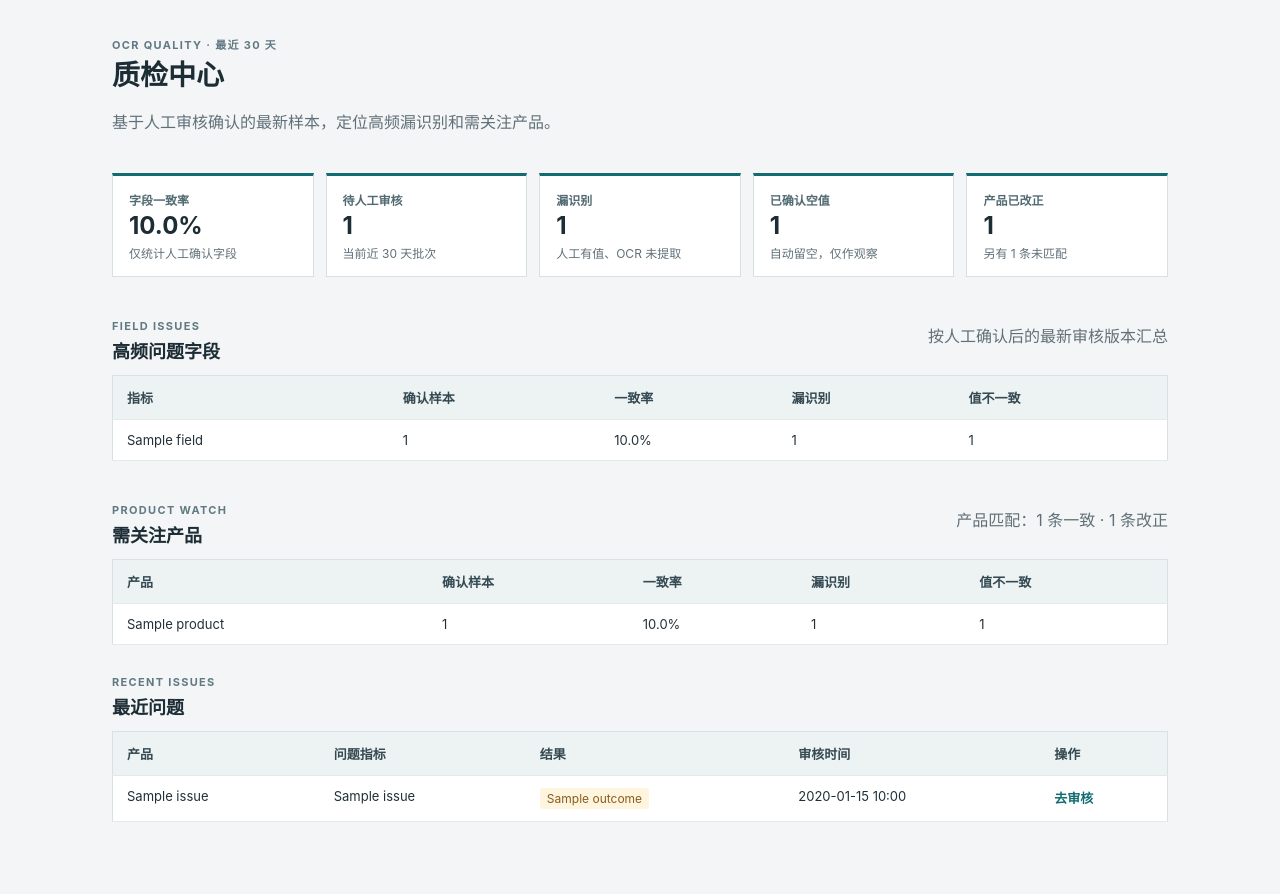
After one commit to icekale/nav-updater, a FastAPI app: template app/templates/quality.html in a window 1280 px wide. The commit adds this page. Run offline with FastAPI, Linux system fonts and the light colour scheme; the template is opened without the code that fills it: most values are stand-ins (such as "Sample title", 1, 10 or a date in 2020).

Commit message:
feat: add OCR quality center

```diff
--- a/app/main.py
+++ b/app/main.py
@@ -55,6 +55,7 @@ from .jobs.service import (
 )
 from .meetings import MeetingImportError, import_meetings
 from .models import AuditLog, Meeting, Product, UpdateRun, User
+from .quality import build_quality_dashboard
 
 ATTENDANCE_OPTIONS = (
     ("unplanned", "未安排"),
@@ -220,6 +221,22 @@ def create_app(
                 "user": user,
                 "runs": runs,
                 "notice": notice,
+                "csrf_token": csrf_token(request),
+            },
+        )
+
+    @app.get("/quality", response_class=HTMLResponse)
+    def quality_page(
+        request: Request,
+        user: User = Depends(current_user),
+        session: Session = Depends(get_session),
+    ):
+        return templates.TemplateResponse(
+            request=request,
+            name="quality.html",
+            context={
+                "user": user,
+                "quality": build_quality_dashboard(session),
                 "csrf_token": csrf_token(request),
             },
         )
--- a/app/static/app.css
+++ b/app/static/app.css
@@ -186,6 +186,24 @@ td:last-child, th:last-child { white-space: nowrap; }
 
 .result-summary-stats strong { color: #875d1d; }
 
+.quality-kpis { display: grid; grid-template-columns: repeat(5, minmax(0, 1fr)); gap: 12px; margin-bottom: 24px; }
+
+.quality-kpi { display: grid; gap: 5px; min-width: 0; padding: 15px 16px; border: 1px solid #d7e0e3; border-top: 3px solid #126c70; background: #ffffff; }
+
+.quality-kpi span { color: #526b73; font-size: 12px; font-weight: 700; }
+
+.quality-kpi strong { color: #1d2d35; font-size: 24px; line-height: 1.1; }
+
+.quality-section { margin-top: 30px; }
+
+.section-heading { display: flex; align-items: end; justify-content: space-between; gap: 18px; margin-bottom: 12px; }
+
+.section-heading h2 { margin: 0; color: #1d2d35; font-size: 18px; }
+
+.section-heading .eyebrow { margin-bottom: 4px; }
+
+.quality-table { min-width: 640px; }
+
 .table-wrap { overflow-x: auto; }
 
 .table-wrap > table { min-width: 720px; }
@@ -279,6 +297,7 @@ td:last-child, th:last-child { white-space: nowrap; }
 @media (max-width: 900px) {
   .filter-grid { grid-template-columns: repeat(2, minmax(0, 1fr)); }
   .meeting-detail-grid { grid-template-columns: 1fr; }
+  .quality-kpis { grid-template-columns: repeat(3, minmax(0, 1fr)); }
 }
 
 @media (max-width: 799px) {
@@ -291,6 +310,8 @@ td:last-child, th:last-child { white-space: nowrap; }
   .container { padding: 28px 16px 56px; }
   .batch-toolbar { align-items: flex-start; flex-wrap: wrap; }
   .page-heading, .result-summary { align-items: flex-start; flex-direction: column; }
+  .quality-kpis { grid-template-columns: 1fr; }
+  .section-heading { align-items: flex-start; flex-direction: column; }
   .review-meta, .filter-grid, .source-meta { grid-template-columns: 1fr; }
   .review-actions, .import-panel, .import-form { align-items: flex-start; flex-direction: column; }
 }
--- a/app/templates/base.html
+++ b/app/templates/base.html
@@ -14,6 +14,7 @@
       <nav class="sidebar-nav" aria-label="主导航">
         <a class="nav-link{% if request.url.path == '/updates' %} is-active{% endif %}" href="/updates"{% if request.url.path == '/updates' %} aria-current="page"{% endif %}>更新历史</a>
         <a class="nav-link{% if request.url.path == '/updates/new' %} is-active{% endif %}" href="/updates/new"{% if request.url.path == '/updates/new' %} aria-current="page"{% endif %}>新建更新</a>
+        <a class="nav-link{% if request.url.path == '/quality' %} is-active{% endif %}" href="/quality"{% if request.url.path == '/quality' %} aria-current="page"{% endif %}>质检中心</a>
         <a class="nav-link{% if request.url.path.startswith('/meetings') %} is-active{% endif %}" href="/meetings"{% if request.url.path.startswith('/meetings') %} aria-current="page"{% endif %}>会议跟踪</a>
         <a class="nav-link{% if request.url.path.startswith('/catalog') %} is-active{% endif %}" href="/catalog"{% if request.url.path.startswith('/catalog') %} aria-current="page"{% endif %}>产品目录</a>
         {% if user.role == 'admin' %}<a class="nav-link{% if request.url.path.startswith('/admin/users') %} is-active{% endif %}" href="/admin/users"{% if request.url.path.startswith('/admin/users') %} aria-current="page"{% endif %}>账号管理</a>{% endif %}
--- /dev/null
+++ b/app/templates/quality.html
@@ -0,0 +1,45 @@
+{% extends "base.html" %}
+{% block content %}
+<div class="page-heading">
+  <div>
+    <p class="eyebrow">OCR QUALITY · 最近 30 天</p>
+    <h1>质检中心</h1>
+    <p class="muted">基于人工审核确认的最新样本，定位高频漏识别和需关注产品。</p>
+  </div>
+</div>
+
+<section class="quality-kpis" aria-label="OCR 质量概览">
+  <article class="quality-kpi"><span>字段一致率</span><strong>{% if quality.field_accuracy is none %}—{% else %}{{ "%.1f"|format(quality.field_accuracy * 100) }}%{% endif %}</strong><small>仅统计人工确认字段</small></article>
+  <article class="quality-kpi"><span>待人工审核</span><strong>{{ quality.pending_review_count }}</strong><small>当前近 30 天批次</small></article>
+  <article class="quality-kpi"><span>漏识别</span><strong>{{ quality.missing_count }}</strong><small>人工有值、OCR 未提取</small></article>
+  <article class="quality-kpi"><span>已确认空值</span><strong>{{ quality.source_blank_count }}</strong><small>自动留空，仅作观察</small></article>
+  <article class="quality-kpi"><span>产品已改正</span><strong>{{ quality.product_corrected_count }}</strong><small>另有 {{ quality.product_unmatched_count }} 条未匹配</small></article>
+</section>
+
+<section class="quality-section">
+  <div class="section-heading"><div><p class="eyebrow">FIELD ISSUES</p><h2>高频问题字段</h2></div><p class="muted">按人工确认后的最新审核版本汇总</p></div>
+  {% if quality.fields %}
+  <div class="table-wrap"><table class="quality-table"><thead><tr><th>指标</th><th>确认样本</th><th>一致率</th><th>漏识别</th><th>值不一致</th></tr></thead><tbody>
+  {% for field in quality.fields %}<tr><td>{{ field.label }}</td><td>{{ field.confirmed_count }}</td><td>{% if field.accuracy is none %}—{% else %}{{ "%.1f"|format(field.accuracy * 100) }}%{% endif %}</td><td>{{ field.missing_count }}</td><td>{{ field.incorrect_count }}</td></tr>{% endfor %}
+  </tbody></table></div>
+  {% else %}<p class="muted">暂未积累人工确认样本。</p>{% endif %}
+</section>
+
+<section class="quality-section">
+  <div class="section-heading"><div><p class="eyebrow">PRODUCT WATCH</p><h2>需关注产品</h2></div><p class="muted">产品匹配：{{ quality.product_matched_count }} 条一致 · {{ quality.product_corrected_count }} 条改正</p></div>
+  {% if quality.products %}
+  <div class="table-wrap"><table class="quality-table"><thead><tr><th>产品</th><th>确认样本</th><th>一致率</th><th>漏识别</th><th>值不一致</th></tr></thead><tbody>
+  {% for product in quality.products %}<tr><td>{{ product.label }}</td><td>{{ product.confirmed_count }}</td><td>{% if product.accuracy is none %}—{% else %}{{ "%.1f"|format(product.accuracy * 100) }}%{% endif %}</td><td>{{ product.missing_count }}</td><td>{{ product.incorrect_count }}</td></tr>{% endfor %}
+  </tbody></table></div>
+  {% else %}<p class="muted">暂未积累人工确认样本。</p>{% endif %}
+</section>
+
+<section class="quality-section">
+  <div class="section-heading"><div><p class="eyebrow">RECENT ISSUES</p><h2>最近问题</h2></div></div>
+  {% if quality.recent_issues %}
+  <div class="table-wrap"><table class="quality-table"><thead><tr><th>产品</th><th>问题指标</th><th>结果</th><th>审核时间</th><th>操作</th></tr></thead><tbody>
+  {% for issue in quality.recent_issues %}<tr><td>{{ issue.product_name }}</td><td>{{ issue.metric_label }}</td><td><span class="status status-needs_review">{{ issue.outcome }}</span></td><td>{{ issue.reviewed_at.strftime("%Y-%m-%d %H:%M") }}</td><td><a class="link-button dark" href="/updates/{{ issue.run_id }}/review#review-item-{{ issue.run_item_id }}">去审核</a></td></tr>{% endfor %}
+  </tbody></table></div>
+  {% else %}<p class="muted">暂无需要处理的问题。</p>{% endif %}
+</section>
+{% endblock %}
```
Also changed, not shown: tests/e2e/test_lan_flow.py (+46 -0 lines).
